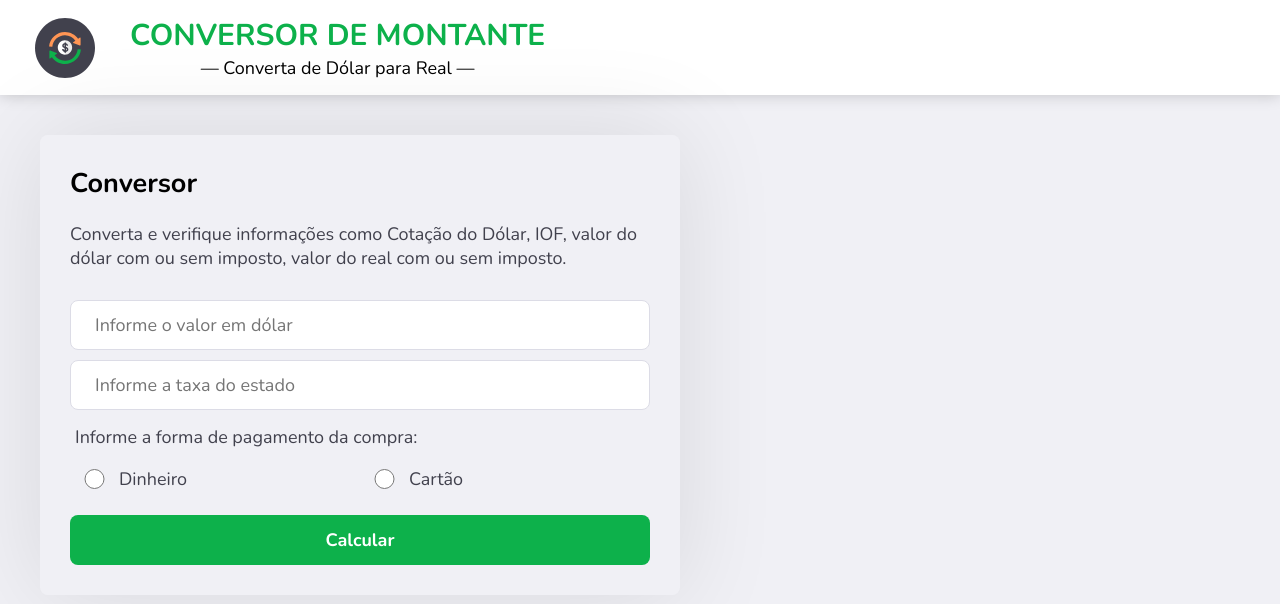
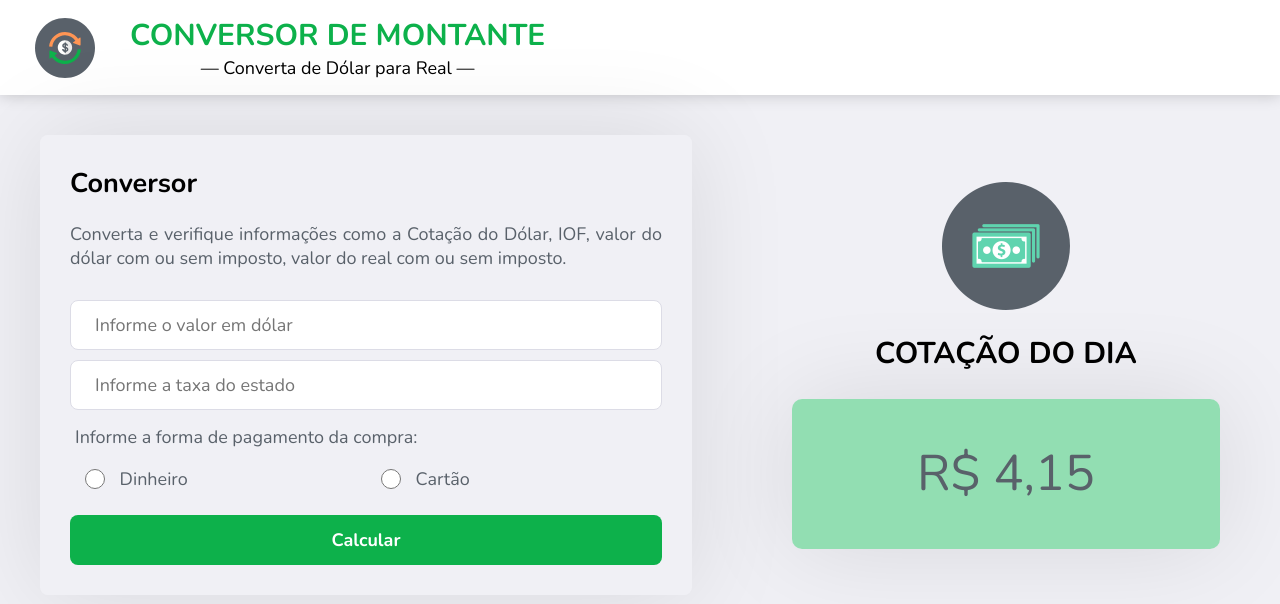
Before and after one commit to IngridCarvalho/amount-converter, an Angular app: page / in a window 1280 px wide. Shown: the top 604 px of the page. Built offline with nearby package versions, Linux system fonts and the light colour scheme.

Commit message:
style:layout quotation of day implemented

```diff
--- a/src/app/app.component.html
+++ b/src/app/app.component.html
@@ -1,2 +1,4 @@
 <app-header></app-header>
-<app-conversion-form></app-conversion-form>
+<main>
+    <app-conversion-form></app-conversion-form>
+</main>
--- a/src/app/components/conversion-form/conversion-form.component.html
+++ b/src/app/components/conversion-form/conversion-form.component.html
@@ -1,7 +1,8 @@
+<div class="container">
     <div class="conversion-form">
         <section>
             <h2>Conversor</h2>
-        <p>Converta e verifique informações como Cotação do Dólar, IOF, valor do dólar com ou sem imposto, valor do real com ou sem imposto.</p>
+            <p>Converta e verifique informações como a Cotação do Dólar, IOF, valor do dólar com ou sem imposto, valor do real com ou sem imposto.</p>
         </section>
         <form>
             <input type="text" placeholder="Informe o valor em dólar">
@@ -20,3 +21,11 @@
             <button class="button">Calcular</button>
         </form>
     </div>
+    <div class="quotation-content">
+        <section>
+            <img src="../../../assets/dollar-bills.png" alt="Dólares">
+            <h2>Cotação do dia</h2>
+            <p>R$ 4,15</p>
+        </section>
+    </div>
+</div>
--- a/src/app/components/conversion-form/conversion-form.component.scss
+++ b/src/app/components/conversion-form/conversion-form.component.scss
@@ -1,8 +1,16 @@
 @import '../../../sass/mixins';
 @import '../../../sass/variables';
 
+.container {
+    @include flex(center, row);
+    text-align: justify;
+
+    @media (max-width: $mobile-max) {
+        @include flex(center, column-reverse);
+    }
+
     .conversion-form {
-    width: 50%;
+        width: 60%;
         padding: 30px;
         margin: 40px;
         @include shadow(100px, 0.1);
@@ -52,3 +60,30 @@
             }
         }
     }
+
+    .quotation-content {
+        width: 40%;
+        margin: 60px;
+        text-align: center;
+        line-height: 50px;
+
+        @media (max-width: $mobile-max) {
+            width: 70%;
+            margin-bottom: 15px;
+        }
+
+        h2 {
+            font-size: 30px;
+            text-transform: uppercase;
+        }
+        p {
+            color: $color-subtitles;
+            margin-top: 20px;
+            padding: 50px;
+            font-size: 50px;
+            background: $color-back-green;
+            border-radius: 10px;
+            @include shadow(100px, 0.1);
+        }
+    }
+}
--- a/src/sass/_variables.scss
+++ b/src/sass/_variables.scss
@@ -2,8 +2,9 @@
 
 $color-background: #F0F0F5;
 $color-green: #0DB14B;
+$color-back-green: rgba(6, 194, 78, 0.4);
 $color-orange: #FF9554;
-$color-subtitles: #41414d;
+$color-subtitles: #59616A;
 $color-content: #737380;
 $input-border: #DCDCE6;
 
```
Also changed, not shown: src/assets/dollar-bills.png (added). Lines whose indentation alone changed are shown as unchanged.
